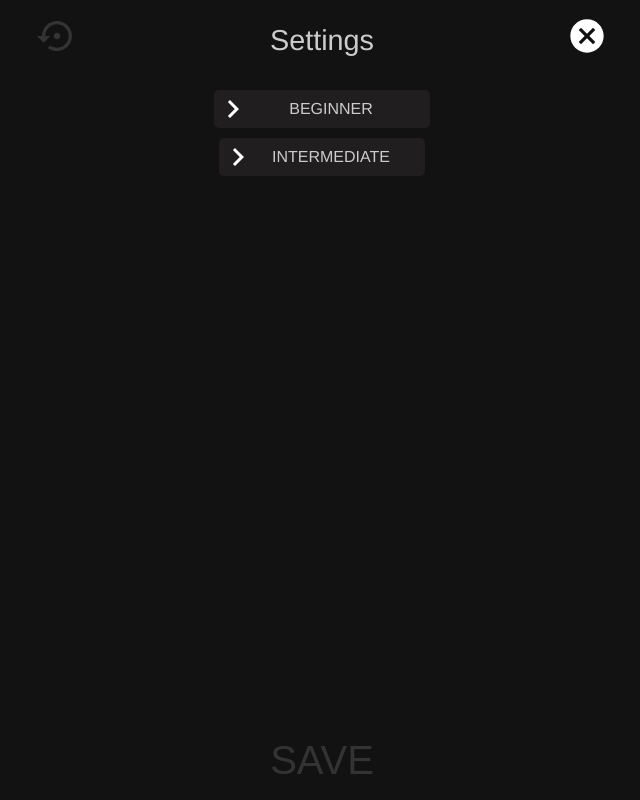
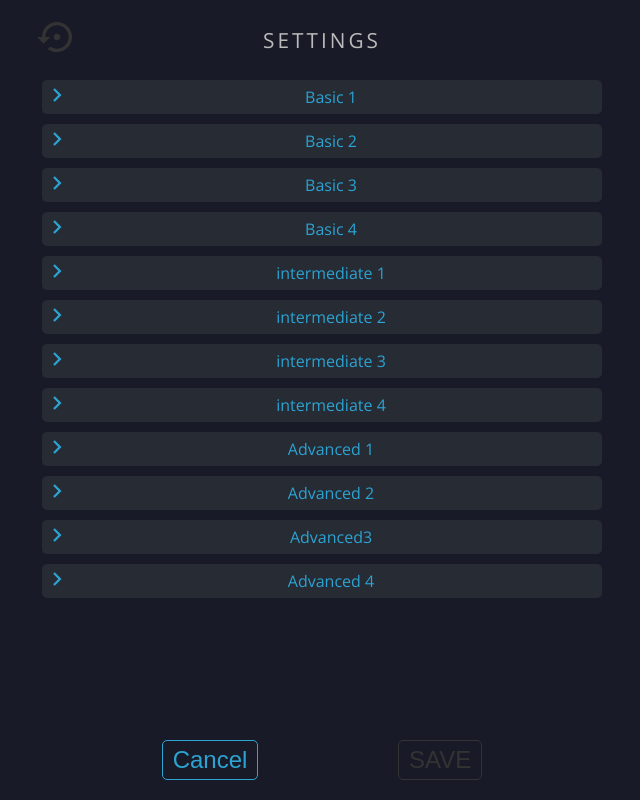
Before and after one commit to Hecktors/rueda-de-casino, a React (Create React App) app: page /settings in a window 1280 px wide. Shown: the whole page, without its empty margins (318-958 px from the left). Built offline with nearby package versions, Linux system fonts and the light colour scheme; a web font is replaced by a local one.

Commit message:
Change Cancel button, style colors

```diff
--- a/public/index.html
+++ b/public/index.html
@@ -12,6 +12,7 @@
     <link rel="apple-touch-icon" href="%PUBLIC_URL%/logo192.png" />
     <link rel="preconnect" href="https://fonts.gstatic.com" crossorigin>
     <link href="https://fonts.googleapis.com/css2?family=Molle:ital@1&display=swap" rel="stylesheet" >
+    <link href="https://fonts.googleapis.com/css2?family=Open+Sans&display=swap" rel="stylesheet">
     <link rel="manifest" href="%PUBLIC_URL%/manifest.json" />
     <title>Rueda De Casino</title>
   </head>
--- a/src/App.js
+++ b/src/App.js
@@ -1,7 +1,7 @@
 import { Route, Switch } from 'react-router-dom'
 import { useEffect, useState } from 'react'
 import { getLocalStorage, setLocalStorage } from './lib/localStorage'
-import pensum from './data/pensum.json'
+import levels from './data/pensum.json'
 import Home from './pages/Home'
 import Settings from './pages/Settings'
 import Session from './pages/Session'
@@ -19,7 +19,7 @@ export default function App() {
   function updateSelectedMoves(moveIds) {
     isFirstAppStart && setIsFirstAppStart(false)
     const updatedSelectedMoves = []
-    pensum.forEach((level) =>
+    levels.forEach((level) =>
       level.moves.forEach(
         (move) => moveIds.includes(move.id) && updatedSelectedMoves.push(move)
       )
@@ -47,7 +47,7 @@ export default function App() {
         render={(props) => (
           <Settings
             {...props}
-            moves={pensum}
+            levels={levels}
             selectedMoves={selectedMoves}
             setSelectedMoves={setLocalStorage}
             updateSelectedMoves={updateSelectedMoves}
--- a/src/components/Accordion.js
+++ b/src/components/Accordion.js
@@ -5,7 +5,7 @@ import { ReactComponent as ArrowRightIcon } from '../assets/img/arrow_right.svg'
 import { ReactComponent as ArrowDownIcon } from '../assets/img/arrow_down.svg'
 
 LevelAccordion.propTypes = {
-  name: PropTypes.string.isRequired,
+  levelName: PropTypes.string.isRequired,
   moves: PropTypes.array.isRequired,
   selectedMoves: PropTypes.array.isRequired,
   userInput: PropTypes.array.isRequired,
@@ -13,7 +13,7 @@ LevelAccordion.propTypes = {
 }
 
 export default function LevelAccordion({
-  name,
+  levelName,
   moves,
   selectedMoves,
   userInput,
@@ -51,7 +51,7 @@ export default function LevelAccordion({
     <LevelAccordionStyled isOpen={isOpen}>
       <h3 onClick={toogleLevelList}>
         {isOpen ? <ArrowDownIcon /> : <ArrowRightIcon />}{' '}
-        <span className="level-name">{name.toUpperCase()}</span>
+        <span className="level-name">{levelName}</span>
       </h3>
       <ul>{listItems}</ul>
     </LevelAccordionStyled>
@@ -59,21 +59,21 @@ export default function LevelAccordion({
 }
 
 const LevelAccordionStyled = styled.div`
-  padding: 10px;
+  width: 100%;
   border-radius: 5px;
-  margin-bottom: 10px;
   background-color: var(--bg-color-accordion);
 
   input {
     display: none;
-    margin-right: 5px;
   }
 
   h3 {
+    cursor: pointer;
     font-size: 1rem;
-    padding: 0;
+    padding: 6px;
     display: flex;
     justify-content: space-between;
+    color: var(--color-accordion-title);
 
     & .level-name {
       flex-grow: 1;
@@ -83,35 +83,37 @@ const LevelAccordionStyled = styled.div`
     }
 
     svg {
-      transform: scale(2);
+      transform: scale(1.5);
+      fill: var(--color-accordion-title);
     }
   }
 
   ul {
+    padding: 0 10px;
     overflow: hidden;
     height: ${(props) => (props.isOpen ? 'auto' : 0)};
   }
 
   li {
-    color: var(--color-listitem);
-    margin: 5px 0;
-
     &:first-of-type {
-      padding-top: 15px;
+      padding-top: 5px;
+    }
+    &:last-of-type {
+      padding-bottom: 5px;
     }
 
     label {
+      color: var(--color-accordion-item);
       display: inline-block;
       width: 100%;
 
       &:hover {
         cursor: pointer;
-        opacity: 0.7;
       }
     }
   }
 
   .isChecked {
-    color: var(--color-listitem-active);
+    color: var(--color-accordion-item-active);
   }
 `
--- a/src/components/Button.js
+++ b/src/components/Button.js
@@ -8,7 +8,9 @@ Button.propTypes = {
 export default function Button({
   onClick,
   isDisabled = false,
-  isSmall,
+  isSmall = false,
+  isOutlined = false,
+  color = 'var(--color-button)',
   children,
 }) {
   return (
@@ -17,6 +19,7 @@ export default function Button({
       onClick={onClick}
       isSmall={isSmall}
       disabled={isDisabled}
+      isOutlined={isOutlined}
     >
       {children}
     </ButtonStyled>
@@ -25,8 +28,12 @@ export default function Button({
 
 const ButtonStyled = styled.button`
   background-color: transparent;
+  border-radius: 5px;
+  padding: 5px 10px;
   color: ${({ disabled }) =>
     disabled ? 'var(--color-disabled)' : 'var(--color-button)'};
+  border: 1px solid
+    ${({ isOutlined, color }) => (isOutlined ? color : 'transparent')};
 
   svg {
     width: ${({ isSmall }) => (isSmall ? '40' : '60')}px;
--- a/src/components/CurrentMove.js
+++ b/src/components/CurrentMove.js
@@ -20,6 +20,6 @@ const NameWrapper = styled.div`
     display: inline-block;
     font-size: 4rem;
     color: var(--color-move);
-    margin-top: 10vh;
+    margin-top: 5vh;
   }
 `
--- a/src/components/Header.js
+++ b/src/components/Header.js
@@ -12,14 +12,19 @@ const HeaderStyled = styled.header`
   padding: 0 15px;
 
   h1 {
+    /* flex-grow: 1; */
     text-align: center;
-    font-size: 1.8rem;
-    font-weight: normal;
+    font-size: 1.3rem;
+    letter-spacing: 3px;
+    font-weight: lighter;
+    text-transform: uppercase;
+    color: var(--color-title);
   }
 
   .logo {
     font-family: 'Molle', cursive;
-    color: var(--color-title);
-    font-size: 2.5rem;
+    color: var(--color-primary);
+    letter-spacing: 0px;
+    font-size: 1.5rem;
   }
 `
--- a/src/components/MoveList.js
+++ b/src/components/MoveList.js
@@ -2,7 +2,7 @@ import { useState } from 'react'
 import styled from 'styled-components/macro'
 import PropTypes from 'prop-types'
 import youTubeIcon from '../assets/img/youTube.png'
-import Video from '../components/Video'
+import Video from './Video'
 
 MoveList.propTypes = {
   moves: PropTypes.array.isRequired,
@@ -46,8 +46,8 @@ const MoveListStyled = styled.div`
       margin-left: 15px;
 
       button {
-        font-size: 1.5rem;
-        margin: 5px 0;
+        font-size: 1rem;
+        margin: 3px 0;
         color: var(--color-listitem);
       }
     }
--- a/src/data/pensum.json
+++ b/src/data/pensum.json
@@ -1,7 +1,7 @@
   [
     {
-      "id": "l1",
-    "name": "beginner",
+      "id": "b1",
+    "name": "Basic 1",
     "moves": [
     {
       "id": 1,
@@ -54,8 +54,8 @@
   ]
 },
 {
-  "id": "l2",
-  "name": "intermediate",
+  "id": "b2",
+  "name": "Basic 2",
   "moves": [
     {
       "id": 7,
@@ -106,5 +106,55 @@
       "videoStart": "1"
     }
     ]
+  },
+  {
+    "id": "b3",
+    "name": "Basic 3",
+    "moves": []
+  },
+  {
+    "id": "b4",
+    "name": "Basic 4",
+    "moves": []
+  },
+  {
+    "id": "i1",
+    "name": "intermediate 1",
+    "moves": []
+  },
+  {
+    "id": "i2",
+    "name": "intermediate 2",
+    "moves": []
+  },
+  {
+    "id": "i3",
+    "name": "intermediate 3",
+    "moves": []
+  },
+  {
+    "id": "i4",
+    "name": "intermediate 4",
+    "moves": []
+  },
+  {
+    "id": "a1",
+    "name": "Advanced 1",
+    "moves": []
+  },
+  {
+    "id": "a2",
+    "name": "Advanced 2",
+    "moves": []
+  },
+  {
+    "id": "a3",
+    "name": "Advanced3",
+    "moves": []
+  },
+  {
+    "id": "a4",
+    "name": "Advanced 4",
+    "moves": []
   }
 ]
--- a/src/pages/Settings.js
+++ b/src/pages/Settings.js
@@ -1,7 +1,6 @@
 import { useState, useEffect } from 'react'
 import PropTypes from 'prop-types'
 import styled from 'styled-components/macro'
-import { ReactComponent as CancelIcon } from '../assets/img/cancel.svg'
 import { ReactComponent as ResetIcon } from '../assets/img/reset.svg'
 import Layout from '../components/UI/Layout'
 import LevelAccordion from '../components/Accordion'
@@ -9,14 +8,14 @@ import Header from '../components/Header'
 import Button from '../components/Button'
 
 Settings.propTypes = {
-  moves: PropTypes.array.isRequired,
+  levels: PropTypes.array.isRequired,
   selectedMoves: PropTypes.array.isRequired,
   updateSelectedMoves: PropTypes.func.isRequired,
 }
 
 export default function Settings({
   history,
-  moves,
+  levels,
   selectedMoves,
   updateSelectedMoves,
 }) {
@@ -54,10 +53,10 @@ export default function Settings({
     history.push('/')
   }
 
-  const content = moves.map(({ id, name, moves }) => (
+  const content = levels.map(({ id, name, moves }) => (
     <LevelAccordion
       key={id}
-      name={name}
+      levelName={name}
       moves={moves}
       selectedMoves={selectedMoves}
       userInput={userInput}
@@ -73,13 +72,20 @@ export default function Settings({
             <ResetIcon />
           </Button>
           <h1>Settings</h1>
-          <Button onClick={handleCancel} isSmall>
-            <CancelIcon />
-          </Button>
+          <div />
         </Header>
         <main>{content}</main>
         <footer>
-          <Button onClick={() => {}} isDisabled={hasNoChanges}>
+          <Button onClick={handleCancel} color="--color-warning" isOutlined>
+            {' '}
+            Cancel
+          </Button>
+          <Button
+            onClick={() => {}}
+            color="--color-warning"
+            isOutlined
+            isDisabled={hasNoChanges}
+          >
             SAVE
           </Button>
         </footer>
@@ -89,5 +95,19 @@ export default function Settings({
 }
 
 const FormStyled = styled.form`
+  background-color: linear-gradient(to left, #434343, #000000);
   height: 100%;
+
+  main {
+    padding: 0 20px;
+    display: inline-grid;
+    grid-auto-rows: max-content;
+    gap: 10px;
+    align-items: flex-start;
+  }
+
+  footer {
+    display: flex;
+    justify-content: space-evenly;
+  }
 `
--- a/src/styles/GlobalStyles.js
+++ b/src/styles/GlobalStyles.js
@@ -1,20 +1,25 @@
 import { createGlobalStyle } from 'styled-components'
 
 export default createGlobalStyle`
+    :root {
+        /* General */
+        --color-primary: #ff7109;
+        --bg-color: #181b27;
+        --color: #bbb;
+        /* Title */
+        --color-title: #bbb;
+        /* Accordion */
+        --bg-color-accordion: #262b34;
+        --color-accordion-title: #2ca3d2;
+        --color-accordion-item: #bbb;
+        --color-accordion-item-active: #ff7109;
+        /* Buttons */
+        --color-button: #2ca3d2;
+        --color-disabled: #333;
+        /* Current move */
+        --color-move: #ff7109;
+    }
 
-    :root {
-        --bg-color: #121212;
-        --bg-color-accordion: #201e1e;
-        --color-text: #ccc;
-        --color-button: #fff;
-        --color-disabled: #333;
-        --color-listitem: #999;
-        --color-listitem-active: #ff7109;
-        --color-move: #ff7109;
-        --color-title: #ff7109;
-        --color-warning: #d15353;
-        --color-success: green;
-    }
     * {
         box-sizing: border-box;
         margin: 0;
@@ -26,14 +31,15 @@ export default createGlobalStyle`
 
     body {
         font-family: 'Helvetica';
+        font-family: 'Open Sans', sans-serif;
+
         font-size: 112.5%;
-        color:  var(--color-text);
+        color:  var(--color);
         background-color: var(--bg-color);
     }
 
     main {
         place-items: center;
-        padding: 10px;
     }
 
     button {
@@ -43,7 +49,7 @@ export default createGlobalStyle`
         padding: 0;
         background-color: transparent;
         color:  var(--color-text);
-        font-size: 2.5rem;
+        font-size: 1.5rem;
 
         &:active,
         &:hover {
```
